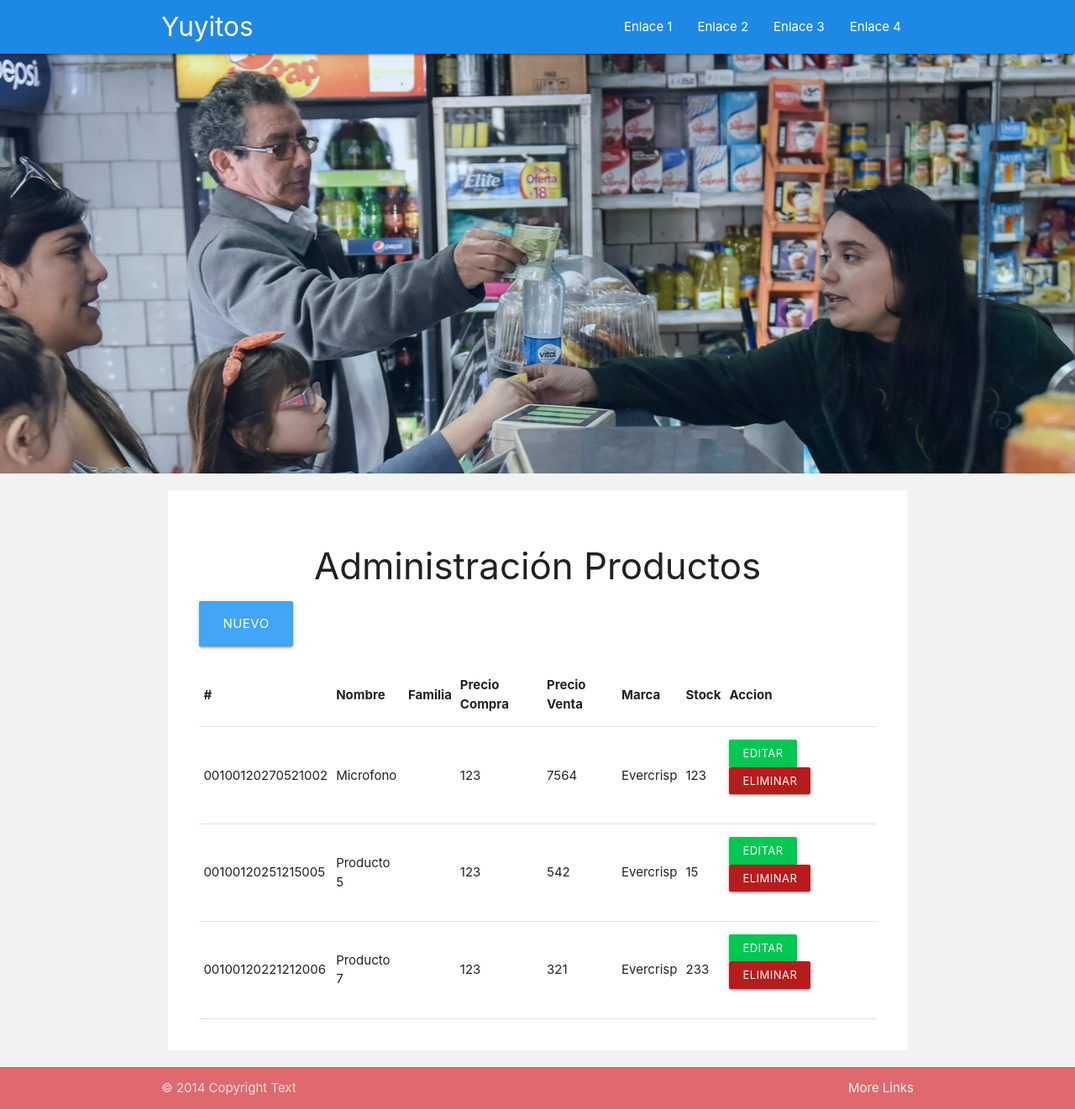
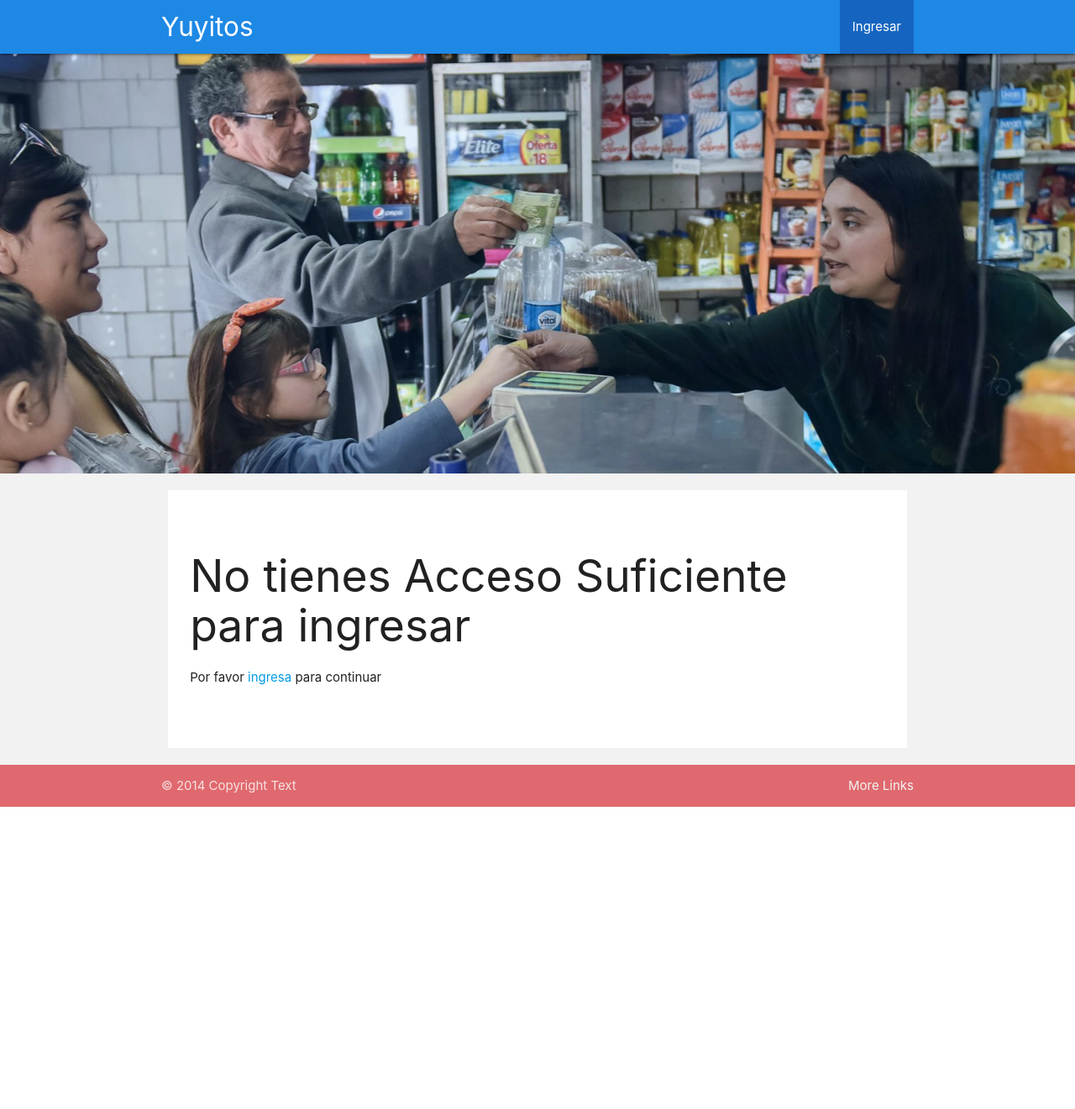
Before and after one commit to QuesoCaliente/Yuyitos, a Django app: page /producto/ in a window 1280 px wide. Shown: the whole page at 84% size. After the commit the page ends 961 px from the top, so only its background shows below. Run offline with Django 3.2, Linux system fonts and the light colour scheme; data comes from the database, SQL or seed files in the repository; both versions use the stored data as it was after the commit.

Commit message:
Update Fix

```diff
--- a/yuyitos/producto/views.py
+++ b/yuyitos/producto/views.py
@@ -5,47 +5,59 @@ from django.utils import timezone
 
 # Create your views here.
 def ProductoView(request):
-    if request.method == 'GET':
-        productos = Producto.objects.all()
-        return render(request, 'productos/lista_productos.html', {'productos': productos})
+    if request.user.is_superuser:
+        if request.method == 'GET':
+            productos = Producto.objects.all()
+            return render(request, 'productos/lista_productos.html', {'productos': productos})
+    else:
+        return render(request, 'base/404.html', {})
 
 def ProductoCreateView(request):
-    if request.method == 'POST':
-        form = productoForm(request.POST)
-        if form.is_valid():
-            fechaVenc = form.cleaned_data['fecha_vencimiento']
-            fechaVenc = str(fechaVenc)
-            prov = form.cleaned_data['proveedor']
-            fam = form.cleaned_data['familia']
+    if request.user.is_superuser:
+        if request.method == 'POST':
+            form = productoForm(request.POST)
+            if form.is_valid():
+                fechaVenc = form.cleaned_data['fecha_vencimiento']
+                fechaVenc = str(fechaVenc)
+                prov = form.cleaned_data['proveedor']
+                fam = form.cleaned_data['familia']
 
 
-            nuevo_registro = form.save()
-            nuevo_registro.codigo_producto = getProductCode(prov.id, fam.id, fechaVenc, nuevo_registro.id )
-            nuevo_registro.save()
-            return redirect('listarProductos')
+                nuevo_registro = form.save()
+                nuevo_registro.codigo_producto = getProductCode(prov.id, fam.id, fechaVenc, nuevo_registro.id )
+                nuevo_registro.save()
+                return redirect('listarProductos')
+        else:
+            form = productoForm()
+        return render(request, 'productos/crear.html', {'form': form})
     else:
-        form = productoForm()
-    return render(request, 'productos/crear.html', {'form': form})
+        return render(request, 'base/404.html', {})
 
 
 def ProductoEditView(request, producto_id):
-    producto = Producto.objects.get(id = producto_id)
-    if request.method == 'GET':
-        form = productoForm(instance=producto)
+    if request.user.is_superuser:
+        producto = Producto.objects.get(id = producto_id)
+        if request.method == 'GET':
+            form = productoForm(instance=producto)
+        else:
+            form = productoForm(request.POST, instance=producto)
+            if form.is_valid():
+                form.save()
+                return redirect('listarProductos')
+        return render(request, 'productos/crear.html', {'form': form} )
     else:
-        form = productoForm(request.POST, instance=producto)
-        if form.is_valid():
-            form.save()
-            return redirect('listarProductos')
-    return render(request, 'productos/crear.html', {'form': form} )
+        return render(request, 'base/404.html', {})
 
 
 def ProductoDeleteView(request, producto_id):
-    producto = Producto.objects.get(id = producto_id)
-    if request.method == 'POST':
-        producto.delete()
-        return redirect('listarProductos')
-    return render(request, 'productos/eliminar.html', {'producto': producto})
+    if request.user.is_superuser:
+        producto = Producto.objects.get(id = producto_id)
+        if request.method == 'POST':
+            producto.delete()
+            return redirect('listarProductos')
+        return render(request, 'productos/eliminar.html', {'producto': producto})
+    else:
+        return render(request, 'base/404.html', {})
 
 
 def getProductCode(proveedor, familia, fechaV, producto):
@@ -70,10 +82,14 @@ def getProductCode(proveedor, familia, fechaV, producto):
         codproducto+='00000000'
     elif day <=9 and month <=9:
         codproducto+=f'{year}0{month}0{day}'
-    elif day <=9:
+    elif day <=9 and month >=10:
         codproducto+=f'{year}{month}0{day}'
-    elif month <=9:
+    elif day >=10 and month <=9:
         codproducto+=f'{year}0{month}{day}'
+    elif day >=10 and month >=10 :
+        codproducto+=f'{year}{month}{day}'
+
+
 
     if producto<=9:
         codproducto +=f'00{producto}'
--- /dev/null
+++ b/yuyitos/templates/base/404.html
@@ -0,0 +1,17 @@
+{% extends 'base/base.html' %}
+
+
+{% block titulo %}Almacen Yutitos | Error{% endblock %}
+
+{% block contenido %}
+<div class="row">
+    <div class="col s12">
+        <div class="container white article-body">
+            <div class="row">
+                <h2>No tienes Acceso Suficiente para ingresar</h2>
+                <p>Por favor <a href="{% url 'login' %}">ingresa</a> para continuar</p>
+            </div>
+        </div>
+    </div>
+</div>
+{% endblock%}
--- a/yuyitos/templates/base/header.html
+++ b/yuyitos/templates/base/header.html
@@ -2,15 +2,17 @@
 <header>
   <nav class="nav-wrapper blue darken-1">
     <div class="container">
-      <a class='brand-logo' href="#">Yuyitos</a>
+      <a class='brand-logo' href="{% url 'home' %}">Yuyitos</a>
       <a href="#" data-target="menu-td" class='sidenav-trigger'>
         <i class="material-icons">menu</i>
       </a>
       <ul class="right hide-on-med-and-down">
-        <li><a href="#">Enlace 1</a></li>
-        <li><a href="#">Enlace 2</a></li>
-        <li><a href="#">Enlace 3</a></li>
-        <li><a href="#">Enlace 4</a></li>
+        {% if user.is_authenticated %}
+        <li><a href="#">{{ user.username }}</a></li>
+        <li><a class='red darken-4' href="{% url 'logout' %}">logout</a></li>
+        {% else %}
+        <li><a class="blue darken-3" href="{% url 'login' %}">Ingresar</a></li>
+        {% endif %}
       </ul>
     </div>
   </nav>
--- a/yuyitos/templates/home/index.html
+++ b/yuyitos/templates/home/index.html
@@ -15,7 +15,7 @@
                     <a href="{% url 'listarProveedores' %}" class="waves-effect waves-light btn-large btn-yuyitos">Proveedores</a>
                 </div>
                 <div class="col s12 m4 l4">
-                    <a class="waves-effect waves-light btn-large btn-yuyitos">Clientes</a>
+                    <a href="{% url 'listarClientes' %}" class="waves-effect waves-light btn-large btn-yuyitos">Clientes</a>
                 </div>
                 <div class="col s12 m4 l4">
                     <a class="waves-effect waves-light btn-large btn-yuyitos">Ventas</a>
--- a/yuyitos/templates/productos/lista_productos.html
+++ b/yuyitos/templates/productos/lista_productos.html
@@ -19,6 +19,7 @@
                       <tr>
                           <th>#</th>
                           <th>Nombre</th>
+                          <th>Fecha Vencimiento</th>
                           <th>Familia</th>
                           <th>Precio Compra</th>
                           <th>Precio Venta</th>
@@ -33,7 +34,8 @@
                       <tr>
                         <td>{{ producto.codigo_producto }}</td>
                         <td>{{ producto.nombre }}</td>
-                        <td>{% for fam in producto.familia.all %} {{fam.nombre}} {% endfor %}</td>
+                        <td>{{ producto.fecha_vencimiento }}</td>
+                        <td>{{ producto.familia }}</td>
                         <td>{{ producto.precioCompra }}</td>
                         <td>{{ producto.precioVenta }}</td>
                         <td>{{ producto.marca }}</td>
```
Also changed, not shown: yuyitos/cliente/views.py (+6 -3 lines), yuyitos/proveedor/views.py (+6 -3 lines), yuyitos/db.sqlite3.
